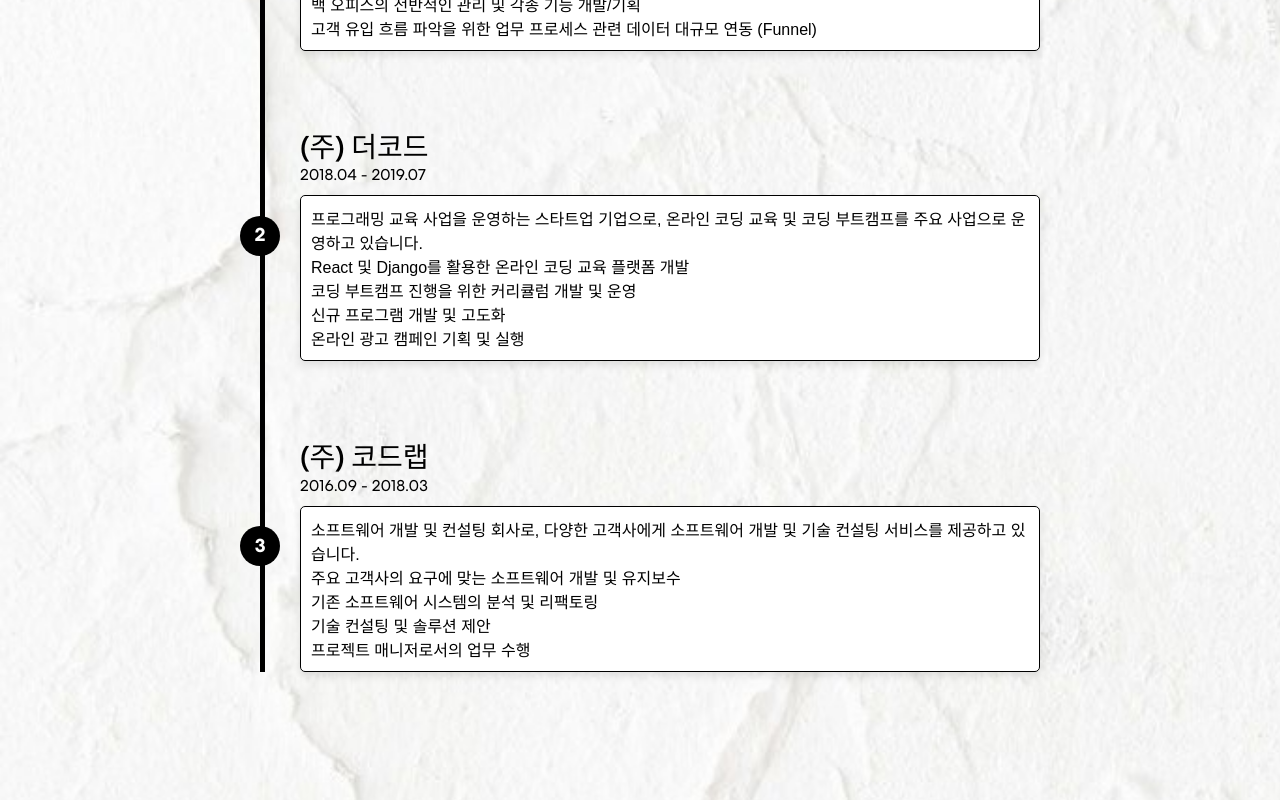
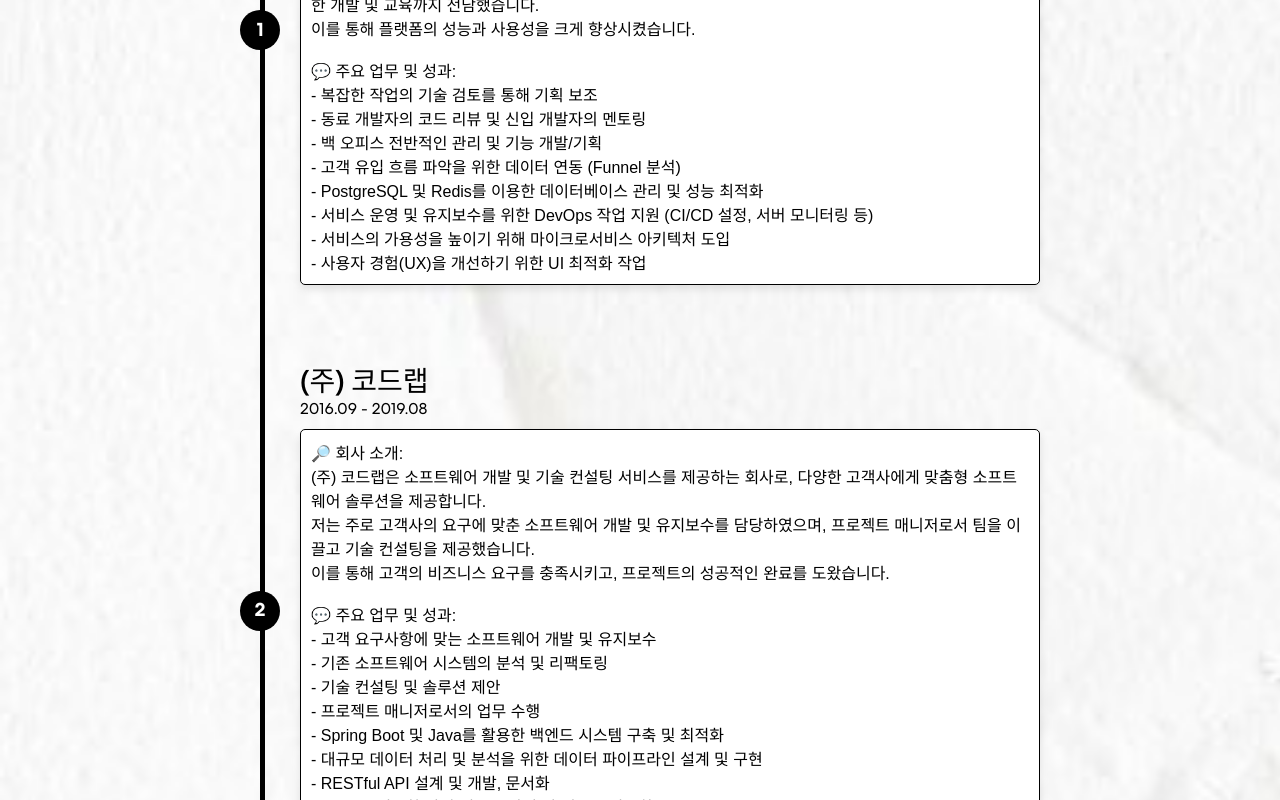
Before and after one commit to wona825/onelog, a React (Create React App) app in the folder frontend/: page / in a window 1280 px wide. Shown: the part 1740-2540 px from the top of the page. Built offline with nearby package versions, Linux system fonts and the light colour scheme; no server answers.

Commit message:
chore: add dummy data for career section

```diff
--- a/frontend/src/components/Careers.js
+++ b/frontend/src/components/Careers.js
@@ -8,31 +8,87 @@
       id: 1,
       title: "(주) 오픈갤러리",
       period: "2019.08 - 2023.09",
-      description: `그림을 렌탈하려는 고객들과 그림을 그리는 작가들을 중개하는 그림 렌탈 서비스 플랫폼입니다.
-기본적으로는 Django 기반의 풀 스택 웹 개발을 총괄 담당하고 있으며, 신규 기술 스택(Next.js 등)과 관련한 개발 및 교육까지 전담하고 있습니다.
-주로 복잡하고 어려운 작업에 관한 기술 검토를 통해 기획을 보조하며, 동료 개발자의 작업에 대한 코드 리뷰나 신입 개발자의 사수 역할과 같은 기타 업무까지 함께 담당하고 있습니다.
-백 오피스의 전반적인 관리 및 각종 기능 개발/기획
-고객 유입 흐름 파악을 위한 업무 프로세스 관련 데이터 대규모 연동 (Funnel)`
+      description: `🔎 회사 소개:
+        (주) 오픈갤러리는 고객과 작가를 중개하는 그림 렌탈 서비스 플랫폼입니다.
+        이 플랫폼은 고객이 그림을 렌탈하거나 구매할 수 있도록 하고, 작가들에게는 작품을 전시하고 판매할 기회를 제공합니다.
+        회사에서 저는 주로 Django 기반의 풀 스택 웹 개발을 총괄 담당하였으며, 신규 기술 스택(Next.js 등)과 관련한 개발 및 교육까지 전담했습니다.
+        이를 통해 플랫폼의 성능과 사용성을 크게 향상시켰습니다.
+
+        💬 주요 업무 및 성과:
+        - 복잡한 작업의 기술 검토를 통해 기획 보조
+        - 동료 개발자의 코드 리뷰 및 신입 개발자의 멘토링
+        - 백 오피스 전반적인 관리 및 기능 개발/기획
+        - 고객 유입 흐름 파악을 위한 데이터 연동 (Funnel 분석)
+        - PostgreSQL 및 Redis를 이용한 데이터베이스 관리 및 성능 최적화
+        - 서비스 운영 및 유지보수를 위한 DevOps 작업 지원 (CI/CD 설정, 서버 모니터링 등)
+        - 서비스의 가용성을 높이기 위해 마이크로서비스 아키텍처 도입
+        - 사용자 경험(UX)을 개선하기 위한 UI 최적화 작업
+      `
     },
     {
       id: 2,
-      title: "(주) 더코드",
-      period: "2018.04 - 2019.07",
-      description: `프로그래밍 교육 사업을 운영하는 스타트업 기업으로, 온라인 코딩 교육 및 코딩 부트캠프를 주요 사업으로 운영하고 있습니다.
-React 및 Django를 활용한 온라인 코딩 교육 플랫폼 개발
-코딩 부트캠프 진행을 위한 커리큘럼 개발 및 운영
-신규 프로그램 개발 및 고도화
-온라인 광고 캠페인 기획 및 실행`
+      title: "(주) 코드랩",
+      period: "2016.09 - 2019.08",
+      description: `🔎 회사 소개:
+        (주) 코드랩은 소프트웨어 개발 및 기술 컨설팅 서비스를 제공하는 회사로, 다양한 고객사에게 맞춤형 소프트웨어 솔루션을 제공합니다.
+        저는 주로 고객사의 요구에 맞춘 소프트웨어 개발 및 유지보수를 담당하였으며, 프로젝트 매니저로서 팀을 이끌고 기술 컨설팅을 제공했습니다.
+        이를 통해 고객의 비즈니스 요구를 충족시키고, 프로젝트의 성공적인 완료를 도왔습니다.
+
+        💬 주요 업무 및 성과:
+        - 고객 요구사항에 맞는 소프트웨어 개발 및 유지보수
+        - 기존 소프트웨어 시스템의 분석 및 리팩토링
+        - 기술 컨설팅 및 솔루션 제안
+        - 프로젝트 매니저로서의 업무 수행
+        - Spring Boot 및 Java를 활용한 백엔드 시스템 구축 및 최적화
+        - 대규모 데이터 처리 및 분석을 위한 데이터 파이프라인 설계 및 구현
+        - RESTful API 설계 및 개발, 문서화
+        - JUnit을 이용한 단위 테스트 작성 및 테스트 자동화
+        - 소프트웨어 성능 및 보안 최적화 작업
+        - AWS를 이용한 클라우드 인프라 관리 및 배포 자동화
+      `
     },
     {
       id: 3,
-      title: "(주) 코드랩",
-      period: "2016.09 - 2018.03",
-      description: `소프트웨어 개발 및 컨설팅 회사로, 다양한 고객사에게 소프트웨어 개발 및 기술 컨설팅 서비스를 제공하고 있습니다.
-주요 고객사의 요구에 맞는 소프트웨어 개발 및 유지보수
-기존 소프트웨어 시스템의 분석 및 리팩토링
-기술 컨설팅 및 솔루션 제안
-프로젝트 매니저로서의 업무 수행`
+      title: "(주) 이노베이션랩",
+      period: "2015.05 - 2016.08",
+      description: `🔎 회사 소개:
+        (주) 이노베이션랩은 다양한 산업 분야의 고객들에게 맞춤형 IT 솔루션을 제공하는 회사입니다.
+        회사는 최신 기술을 활용하여 혁신적인 제품과 서비스를 개발하며, 고객의 비즈니스 성장을 지원합니다.
+        저는 주로 Spring Boot와 Java를 이용한 백엔드 시스템 개발을 담당하였으며, 클라우드 기반의 인프라 설계와 구현에도 참여했습니다.
+        이를 통해 고객의 요구를 충족시키는 안정적이고 확장 가능한 시스템을 구축했습니다.
+
+        💬 주요 업무 및 성과:
+        - Spring Boot 및 Java를 이용한 웹 애플리케이션 개발
+        - MySQL 및 MongoDB를 이용한 데이터베이스 설계 및 최적화
+        - 고객 요구사항 분석 및 기술적 해결 방안 제시
+        - Jenkins를 이용한 CI/CD 파이프라인 구축 및 관리
+        - API 게이트웨이 및 마이크로서비스 아키텍처 설계 및 구현
+        - 비동기 메시징 시스템(Kafka)을 이용한 이벤트 기반 아키텍처 구현
+        - 성능 및 보안 최적화를 위한 코드 및 시스템 분석
+        - Docker를 이용한 컨테이너화 및 배포 자동화
+      `
+    },
+    {
+      id: 4,
+      title: "(주) 넥스트젠",
+      period: "2013.03 - 2015.04",
+      description: `🔎 회사 소개:
+        (주) 넥스트젠은 클라우드 기반 솔루션 및 모바일 애플리케이션 개발을 전문으로 하는 회사입니다.
+        이 회사는 최신 기술을 활용하여 고객에게 효율적이고 혁신적인 IT 솔루션을 제공합니다.
+        저는 주로 Spring Boot와 Java를 이용한 백엔드 시스템 개발을 담당하였으며, 모바일 애플리케이션 백엔드 API 개발 및 통합 작업을 수행했습니다.
+        이를 통해 다양한 클라이언트 애플리케이션과 원활하게 통합되는 백엔드 시스템을 구축했습니다.
+
+        💬 주요 업무 및 성과:
+        - Spring Boot 및 Java를 이용한 클라우드 기반 백엔드 시스템 개발
+        - NoSQL 데이터베이스 (Cassandra, Redis) 설계 및 관리
+        - 모바일 애플리케이션 백엔드 API 개발 및 통합
+        - 멀티스레드 환경에서의 동시성 문제 해결 및 성능 최적화
+        - 지속적 통합 및 배포 환경 구축 (CI/CD) 및 관리
+        - 사용자 인증 및 권한 관리 시스템 개발 (OAuth 2.0, JWT)
+        - 분산 시스템 환경에서의 장애 대응 및 로깅 시스템 구축
+        - Agile 방법론을 활용한 팀 협업 및 프로젝트 관리
+        - 서버 사이드 렌더링 및 SEO 최적화를 위한 전략 수립 및 실행
+      `
     },
   ];
 
```
